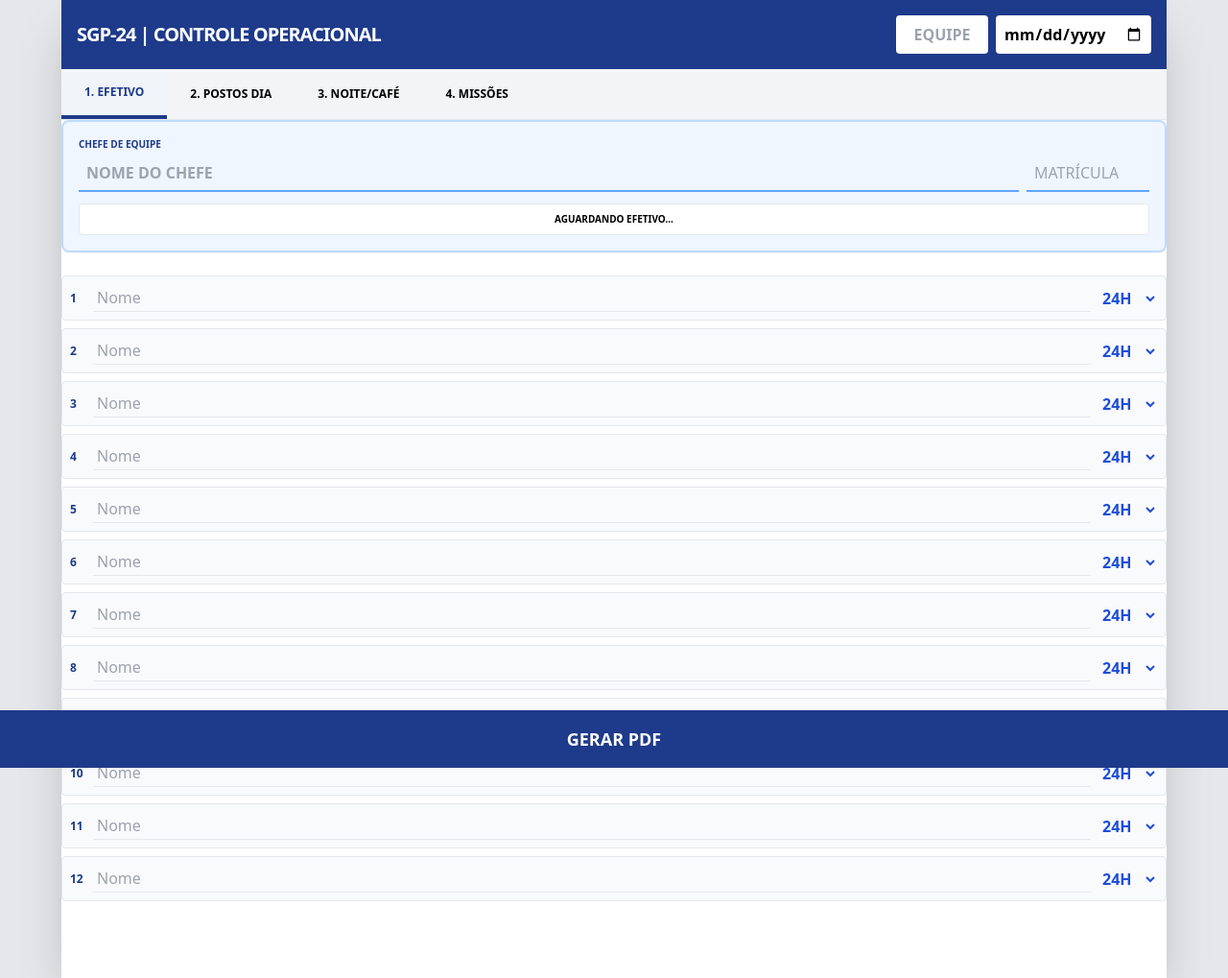
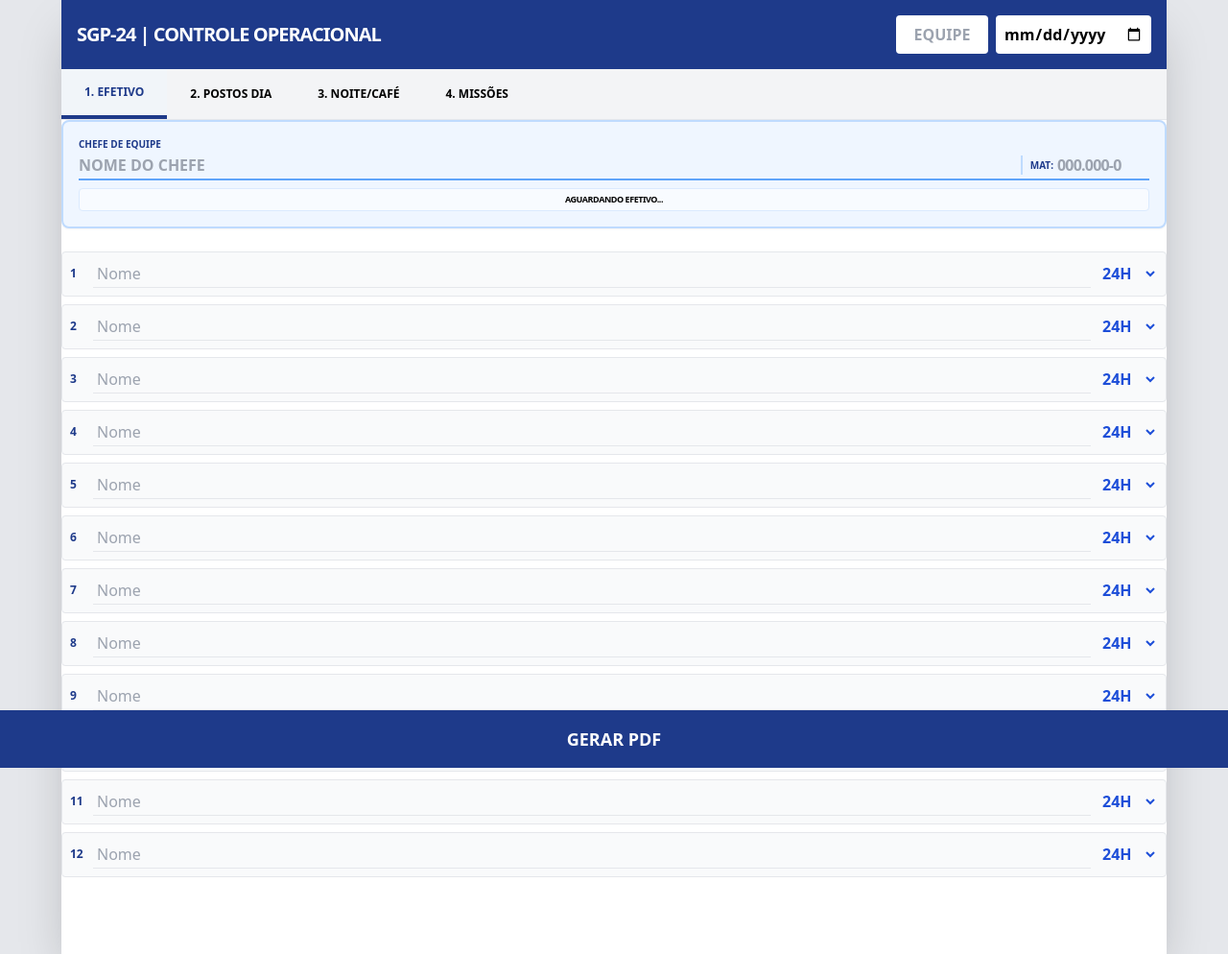
Before and after one commit to Aldair-Firmino/SGP24, a Flask app: page / in a window 1280 px wide. Shown: the whole page at 96% size. After the commit the page ends 994 px from the top, so only its background shows below. Run offline with Flask 3, Linux system fonts and the light colour scheme; some libraries are stand-ins or nearby versions.

Commit message:
Update index.html

```diff
--- a/templates/index.html
+++ b/templates/index.html
@@ -30,14 +30,19 @@
             <button type="button" onclick="openTab('aba4')" id="btn-aba4" class="px-6 py-4 font-bold uppercase text-xs">4. Missões</button>
         </div>
 
-       <div class="bg-blue-50 p-4 rounded-lg border-2 border-blue-200 mb-6 shadow-sm">
+     <div class="bg-blue-50 p-4 rounded-lg border-2 border-blue-200 mb-6 shadow-sm">
     <label class="block text-blue-900 font-black text-[10px] uppercase mb-1">Chefe de Equipe</label>
-    <div class="flex flex-col gap-3">
-        <div class="flex flex-col md:flex-row gap-2">
-            <input type="text" id="chefe_nome" name="chefe_nome" oninput="calcularEscalaDinamica()" placeholder="NOME DO CHEFE" class="flex-1 p-2 border-b-2 border-blue-400 bg-transparent font-bold outline-none uppercase text-sm">
-            <input type="text" name="chefe_mat" placeholder="MATRÍCULA" class="p-2 border-b-2 border-blue-400 bg-transparent text-sm outline-none w-full md:w-32 uppercase">
+    <div class="flex flex-col gap-2">
+        <div class="flex items-center gap-2 border-b-2 border-blue-400 pb-1">
+            <input type="text" id="chefe_nome" name="chefe_nome" oninput="calcularEscalaDinamica()" placeholder="NOME DO CHEFE" class="flex-1 bg-transparent font-bold outline-none uppercase text-sm">
+
+            <div class="flex items-center gap-1 border-l-2 border-blue-200 pl-2">
+                <span class="text-[10px] font-black text-blue-900 uppercase">Mat:</span>
+                <input type="text" name="chefe_mat" placeholder="000.000-0" class="w-24 bg-transparent text-sm outline-none font-bold uppercase tracking-tighter">
+            </div>
         </div>
-        <div id="status_chefe_box" class="text-[10px] font-bold p-2 rounded bg-white border text-center uppercase">
+
+        <div id="status_chefe_box" class="text-[9px] font-black p-1 rounded bg-white/60 text-center uppercase tracking-tighter border border-blue-100">
             Aguardando Efetivo...
         </div>
     </div>
```
